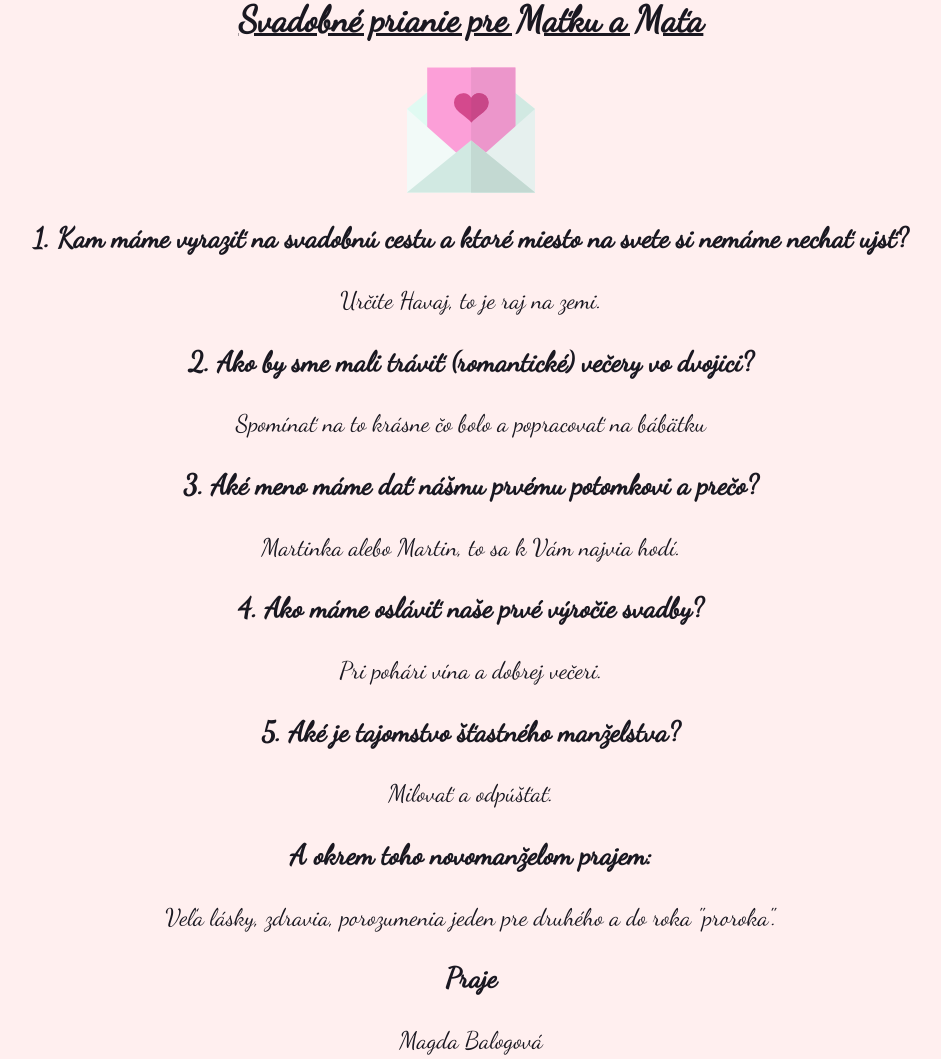
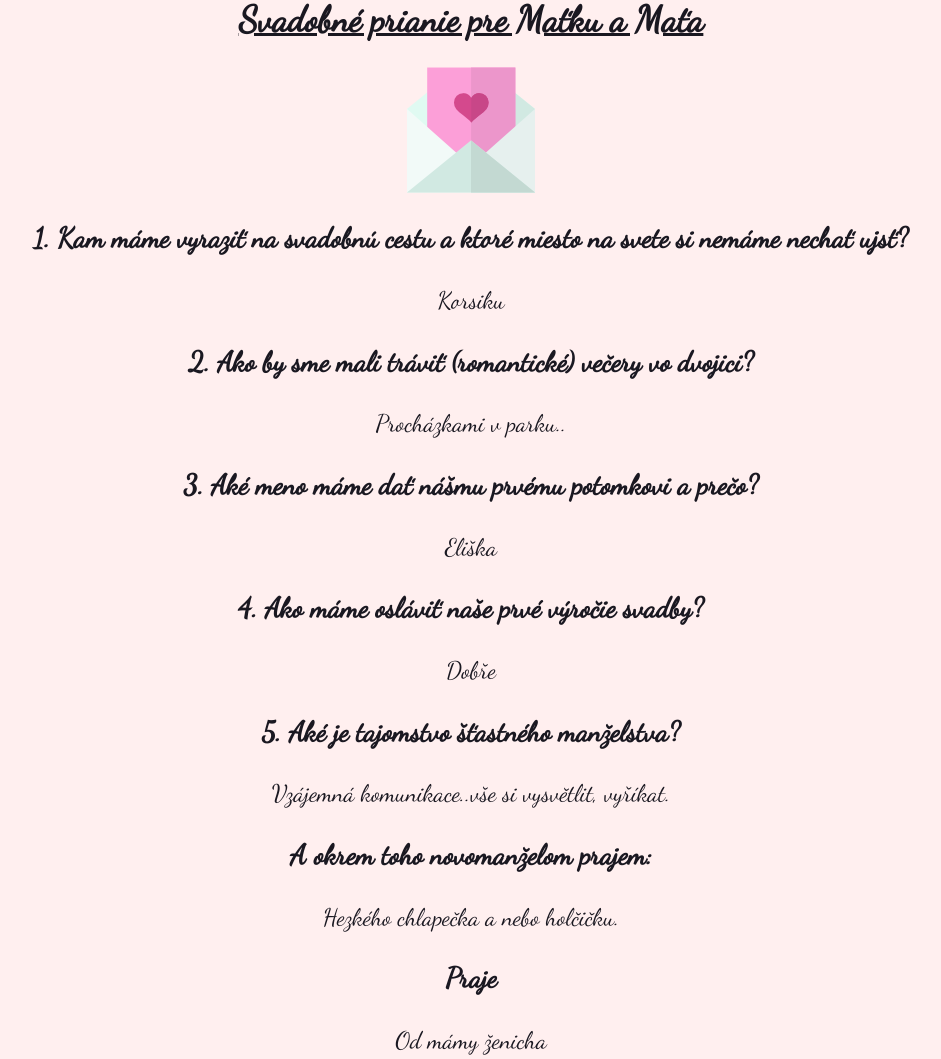
Before and after one commit to czertbytes/matka-a-matko, a plain HTML site: page prani/index.html in a window 1280 px wide. Shown: the part 108-1167 px from the top of the page, without its empty margins (169-1110 px from the left). Drawn offline with Linux system fonts and the light colour scheme.

Commit message:
add od mamy zenicha

```diff
--- a/prani/index.html
+++ b/prani/index.html
@@ -51,6 +51,25 @@
         <span class="praju"></span>
     </div>
     -->
+
+    <div class="container">
+        <h2>Svadobné prianie pre Maťku a Maťa</h2>
+        <img src="./wedding-invitation.png">
+        <h3>1. Kam máme vyraziť na svadobnú cestu a ktoré miesto na svete si nemáme nechať ujsť?</h3>
+        <span>Korsiku</span>
+        <h3>2. Ako by sme mali tráviť (romantické) večery vo dvojici?</h3>
+        <span>Procházkami v parku..</span>
+        <h3>3. Aké meno máme dať nášmu prvému potomkovi a prečo?</h3>
+        <span>Eliška</span>
+        <h3>4. Ako máme osláviť naše prvé výročie svadby?</h3>
+        <span>Dobře</span>
+        <h3>5. Aké je tajomstvo šťastného manželstva?</h3>
+        <span>Vzájemná komunikace..vše si vysvětlit, vyříkat.</span>
+        <h3>A okrem toho novomanželom prajem:</h3>
+        <span>Hezkého chlapečka a nebo holčičku.</span>
+        <h3>Praje</h3>
+        <span class="praju">Od mámy ženicha</span>
+    </div>
 
     <div class="container">
         <h2>Svadobné prianie pre Maťku a Maťa</h2>
```
